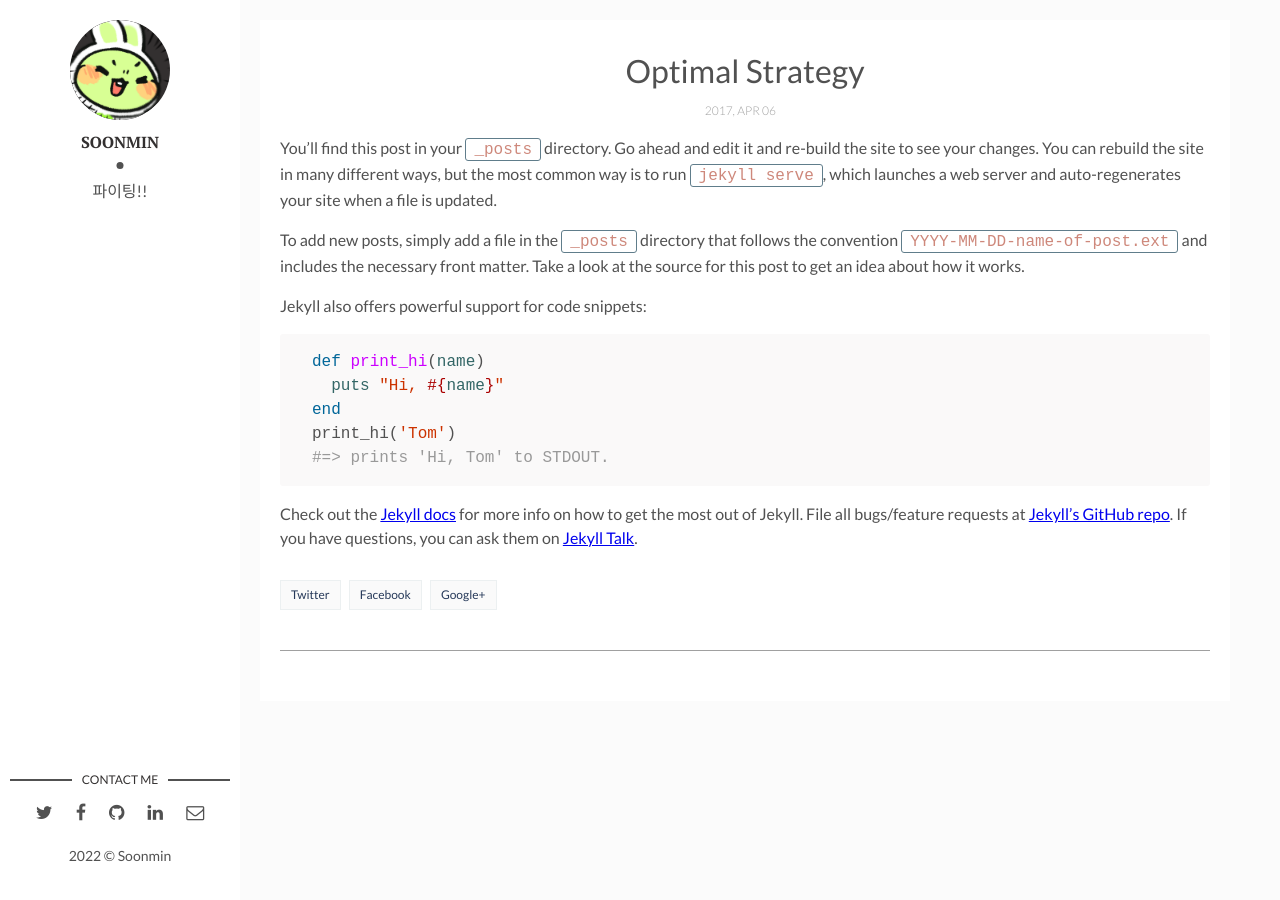
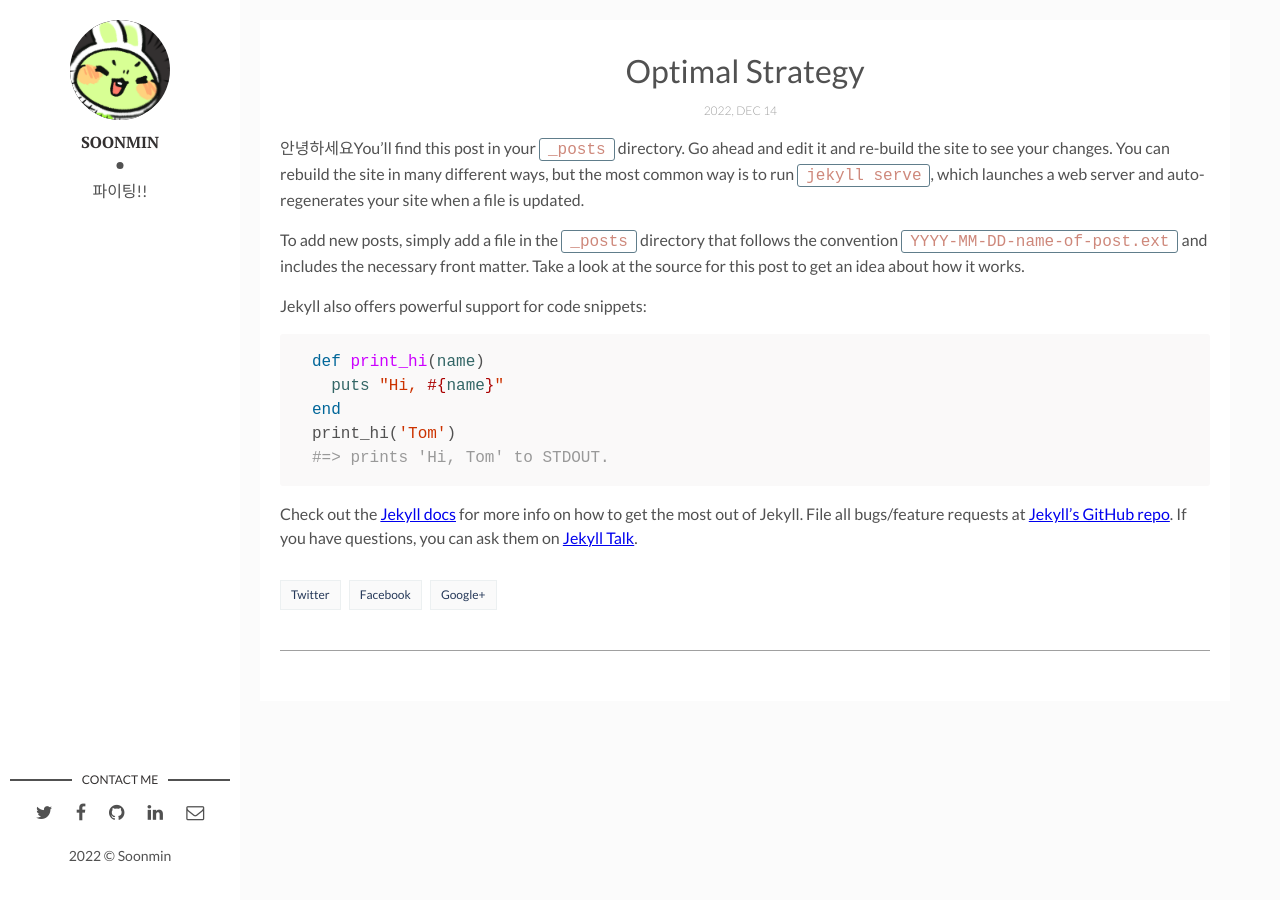
Before and after one commit to SoonMinEom/SoonMinEom.github.io, a Jekyll site: the page built from _posts/2022-12-14-how-to-adjust-gitblog-skin.markdown, in a window 1280 px wide. Built offline with Jekyll 4.4.1, drawn with Linux system fonts in a browser that asks for light colours; comment, search, counter and statistics services are not loaded.

Commit message:
Update 2022-12-14-how-to-adjust-gitblog-skin.markdown

```diff
--- a/_posts/2022-12-14-how-to-adjust-gitblog-skin.markdown
+++ b/_posts/2022-12-14-how-to-adjust-gitblog-skin.markdown
@@ -1,12 +1,12 @@
 ---
 layout: post
 title: "Optimal Strategy"
-date: 2017-04-06 13:32:20 +0300
+date: 2022-12-14 13:32:20 +0300
 description: You’ll find this post in your `_posts` directory. Go ahead and edit it and re-build the site to see your changes. # Add post description (optional)
 img:  # Add image post (optional)
 permalink: 'post/ab/'
 ---
-You’ll find this post in your `_posts` directory. Go ahead and edit it and re-build the site to see your changes. You can rebuild the site in many different ways, but the most common way is to run `jekyll serve`, which launches a web server and auto-regenerates your site when a file is updated.
+안녕하세요You’ll find this post in your `_posts` directory. Go ahead and edit it and re-build the site to see your changes. You can rebuild the site in many different ways, but the most common way is to run `jekyll serve`, which launches a web server and auto-regenerates your site when a file is updated.
 
 To add new posts, simply add a file in the `_posts` directory that follows the convention `YYYY-MM-DD-name-of-post.ext` and includes the necessary front matter. Take a look at the source for this post to get an idea about how it works.
 
```
